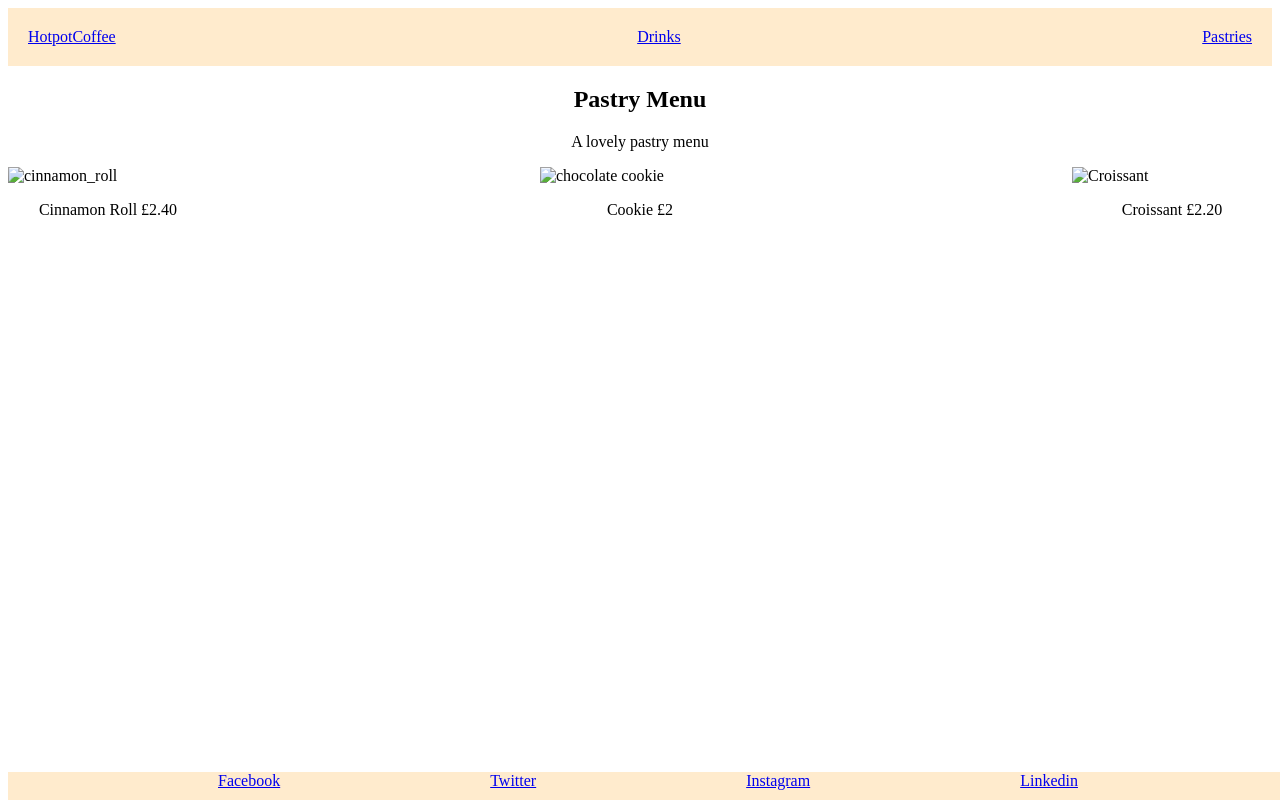
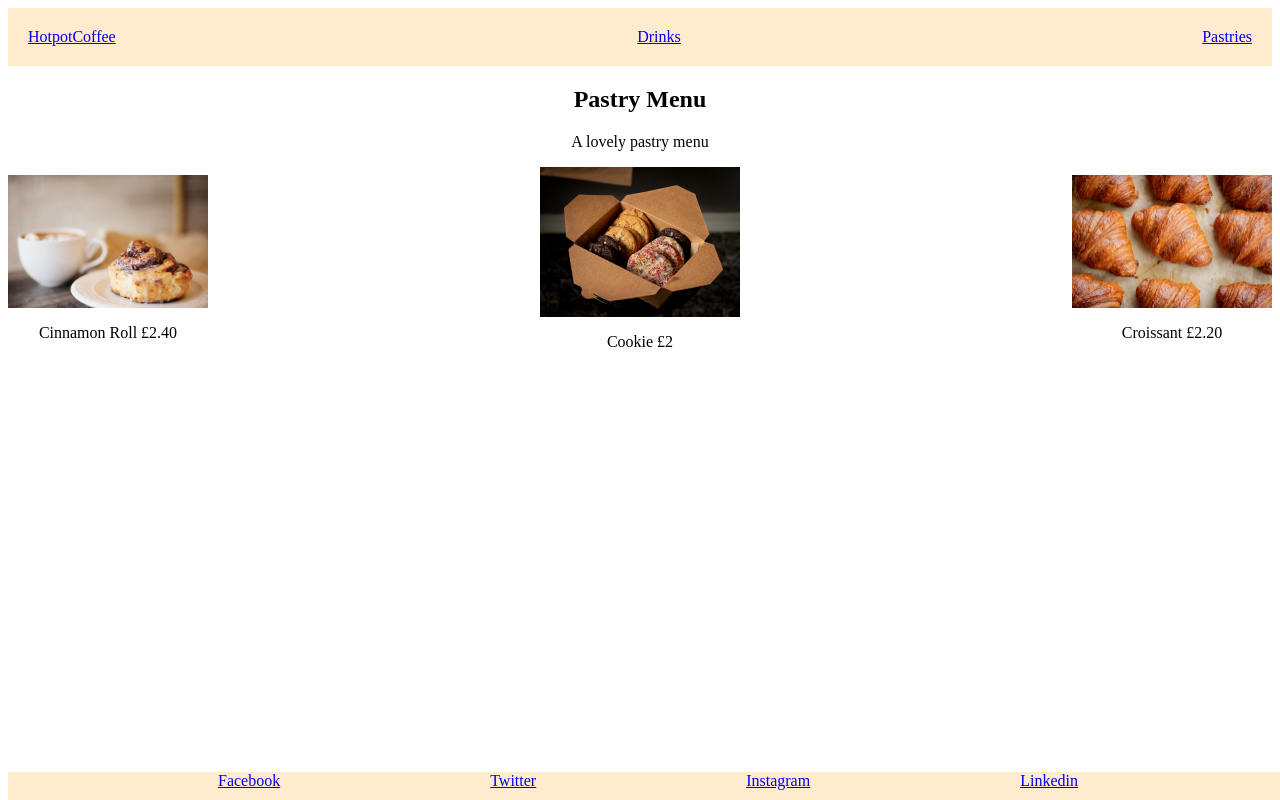
Before and after one commit to jackbell6161/hotpotcoffee, a plain HTML site: page page3.html in a window 1280 px wide. Drawn offline with Linux system fonts and the light colour scheme; the site is published under a folder, as on GitHub Pages, so addresses that start at the root find nothing.

Commit message:
Update page3.html

```diff
--- a/page3.html
+++ b/page3.html
@@ -17,15 +17,15 @@
 <p id="menuofpastry">A lovely pastry menu</p>
 <div class="pastrymenu">
     <div class="pastry">
-    <img id="cinnamon" src="/cinnamon_roll.jpeg" width="200px" alt="cinnamon_roll">
+    <img id="cinnamon" src="cinnamon_roll.jpeg" width="200px" alt="cinnamon_roll">
     <p> Cinnamon Roll £2.40</p>
     </div>
     <div class="pastry">
-    <img id="cookie" src="/cookies.jpeg" width="200px" alt="chocolate cookie">
+    <img id="cookie" src="cookies.jpeg" width="200px" alt="chocolate cookie">
     <p> Cookie £2</p>
     </div>
     <div class="pastry">
-    <img id="croissant" src="/croissant.jpeg" width="200px" alt="Croissant">
+    <img id="croissant" src="croissant.jpeg" width="200px" alt="Croissant">
     <p> Croissant £2.20</p>
     </div>
 </div>
```
